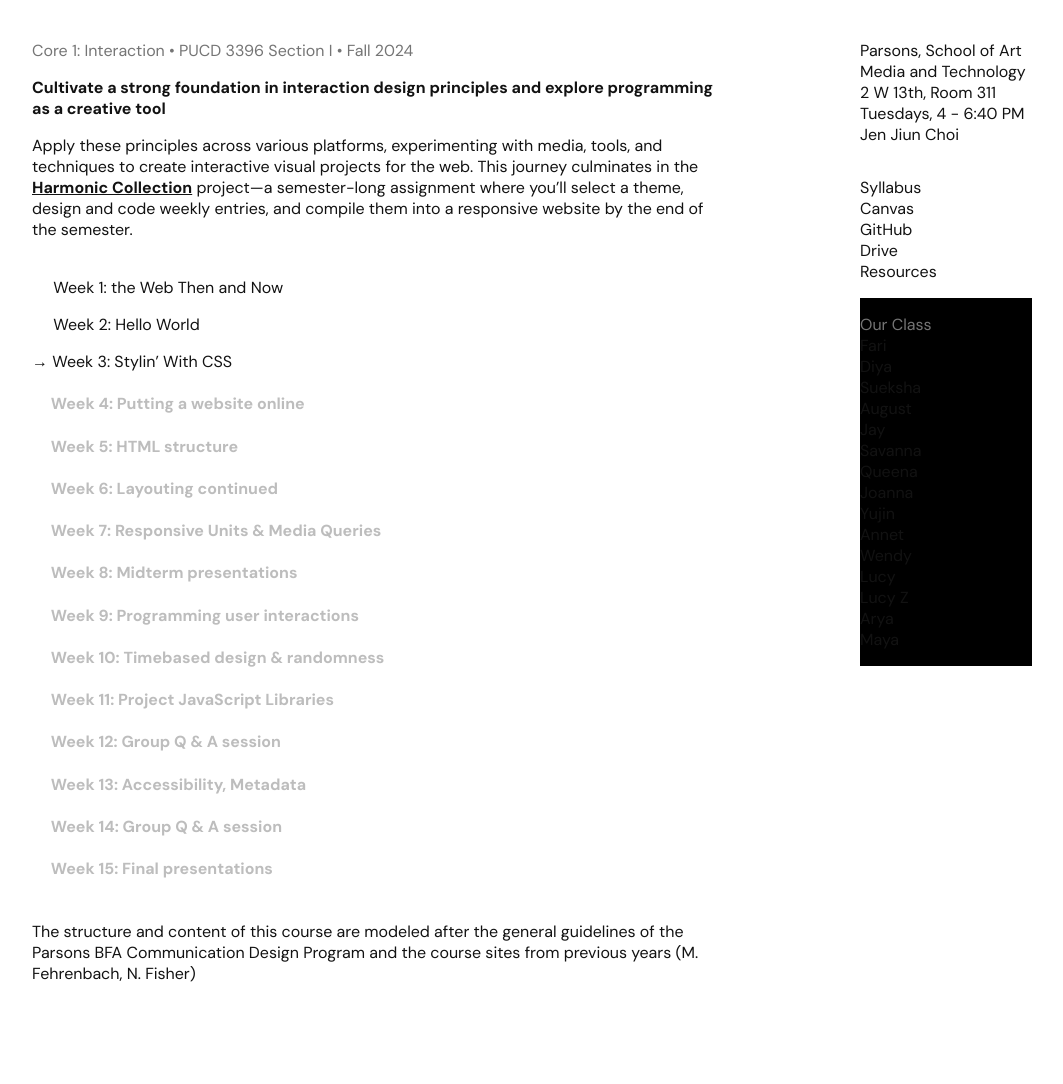
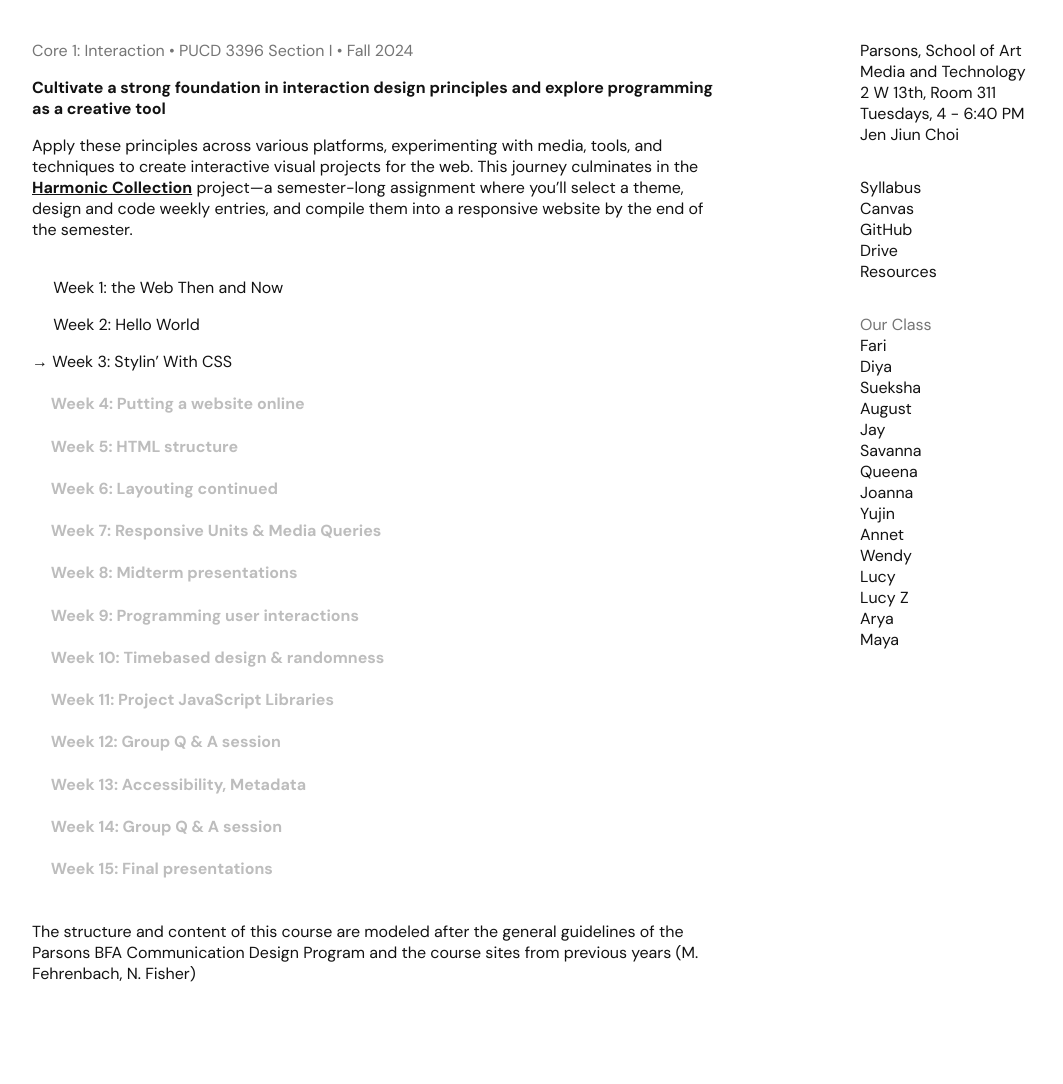
Before and after one commit to core1-interaction/core1-interaction.github.io, a Jekyll site: the page built from index.md, in a window 1280 px wide. Shown: the whole page, without its empty margins (108-1171 px from the left). Built offline with Jekyll 4.4.1, drawn with Linux system fonts in a browser that asks for light colours.

Commit message:
Update style.css

```diff
--- a/assets/css/style.css
+++ b/assets/css/style.css
@@ -48,7 +48,6 @@ p {
 .ourclass {
     display: flex;
     flex-direction: column; /* Stack links vertically */
-    background-color: #000; /* Background color light grey*/
     gap: 10px; /* Space between links */
 }
 
```
